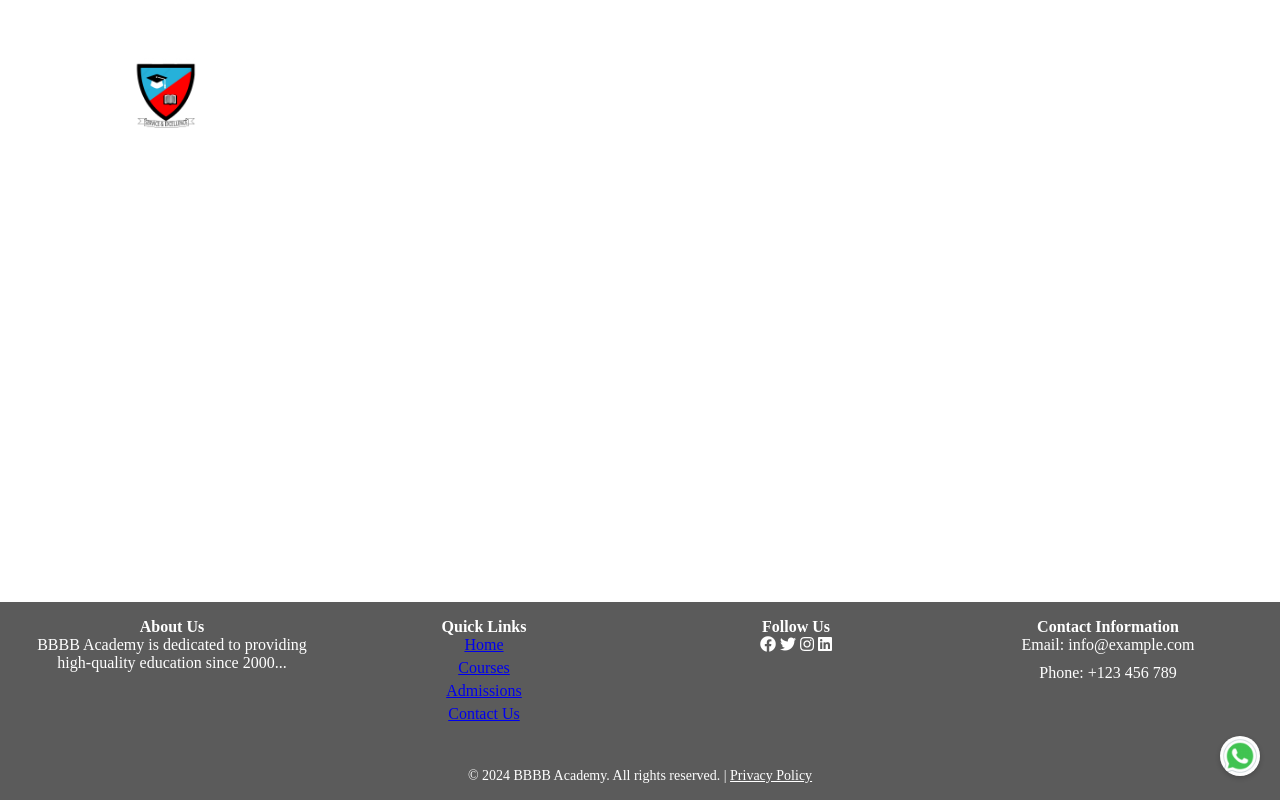
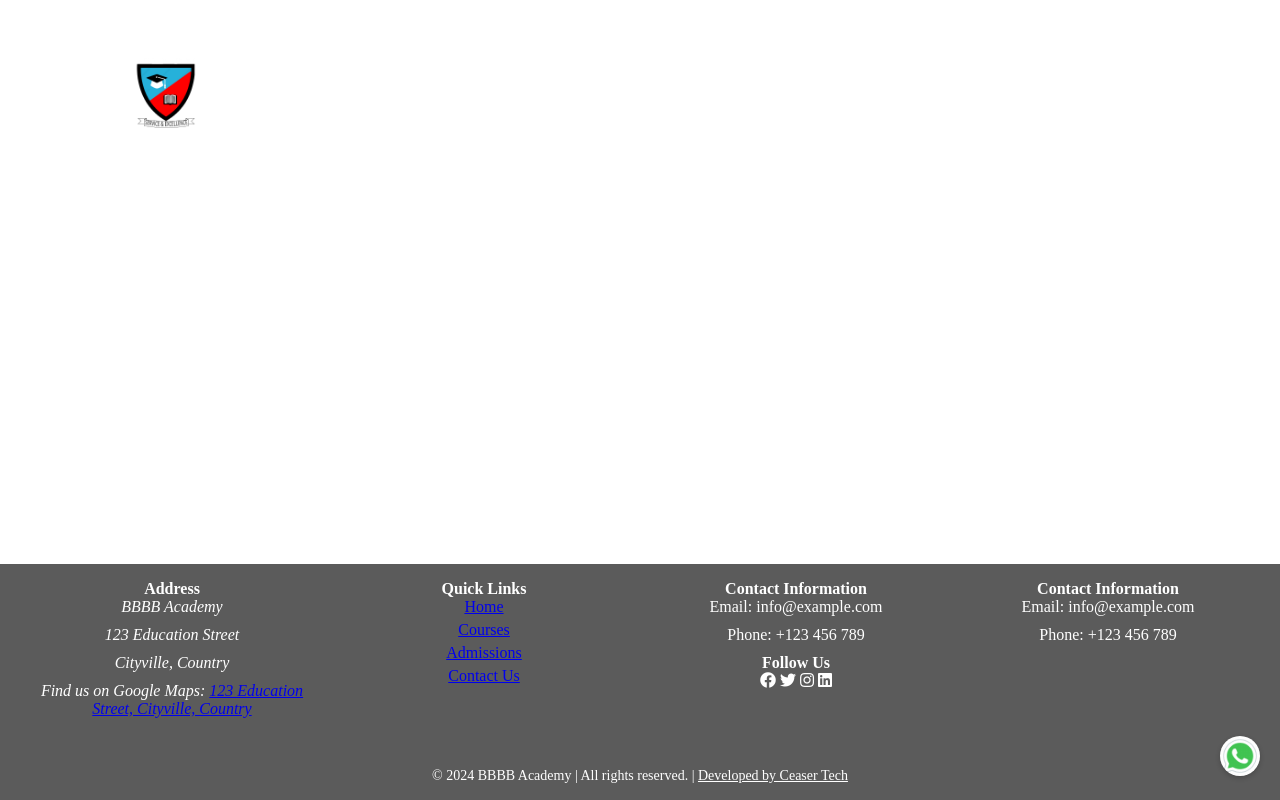
Before and after one commit to Pediah/publish-acek, a plain HTML site: page heads.html in a window 1280 px wide. Drawn offline with Linux system fonts and the light colour scheme.

Commit message:
heads update

```diff
--- a/heads.html
+++ b/heads.html
@@ -34,11 +34,21 @@
         <img src="icons8-whatsapp.gif" alt="WhatsApp Icon" width="38" height="38">
     </a>
 
+   <!-- ... (Previous HTML content remains unchanged) ... -->
+
 <section class="footer">
     <div class="footer-content">
         <div class="footer-section">
-                <h4>About Us</h4>
-                <p> BBBB Academy is dedicated to providing high-quality education since 2000...</p>
+            <h4>Address</h4>
+            <address>
+                <p>BBBB Academy</p>
+                <p>123 Education Street</p>
+                <p>Cityville, Country</p>
+                <div class="google-maps-link">
+                    <p>Find us on Google Maps:
+                    <a href="https://maps.google.com?q=123+Education+Street, Cityville, Country" target="_blank">123 Education Street, Cityville, Country</a></p>
+                </div>
+            </address>
         </div>
         <div class="footer-section">
             <h4>Quick Links</h4>
@@ -50,6 +60,9 @@
             </ul>
         </div>
         <div class="footer-section">
+            <h4>Contact Information</h4>
+            <p>Email: info@example.com</p>
+            <p>Phone: +123 456 789</p>
             <h4>Follow Us</h4>
             <div class="icons">
                 <i class="fab fa-facebook"></i>
@@ -62,11 +75,11 @@
             <h4>Contact Information</h4>
             <p>Email: info@example.com</p>
             <p>Phone: +123 456 789</p>
+
         </div>
     </div>
-
     <div class="copyright">
-            <p>&copy; 2024 BBBB Academy. All rights reserved. | <a href="https://example.com" target="_blank">Privacy Policy</a></p>
+        <p>&copy; 2024 BBBB Academy | All rights reserved. | <a href="https://ceaser.co.za" target="_blank"> Developed by Ceaser Tech</a></p>
     </div>
 </section>
 </body>
```
Lines whose indentation alone changed are shown as unchanged.
